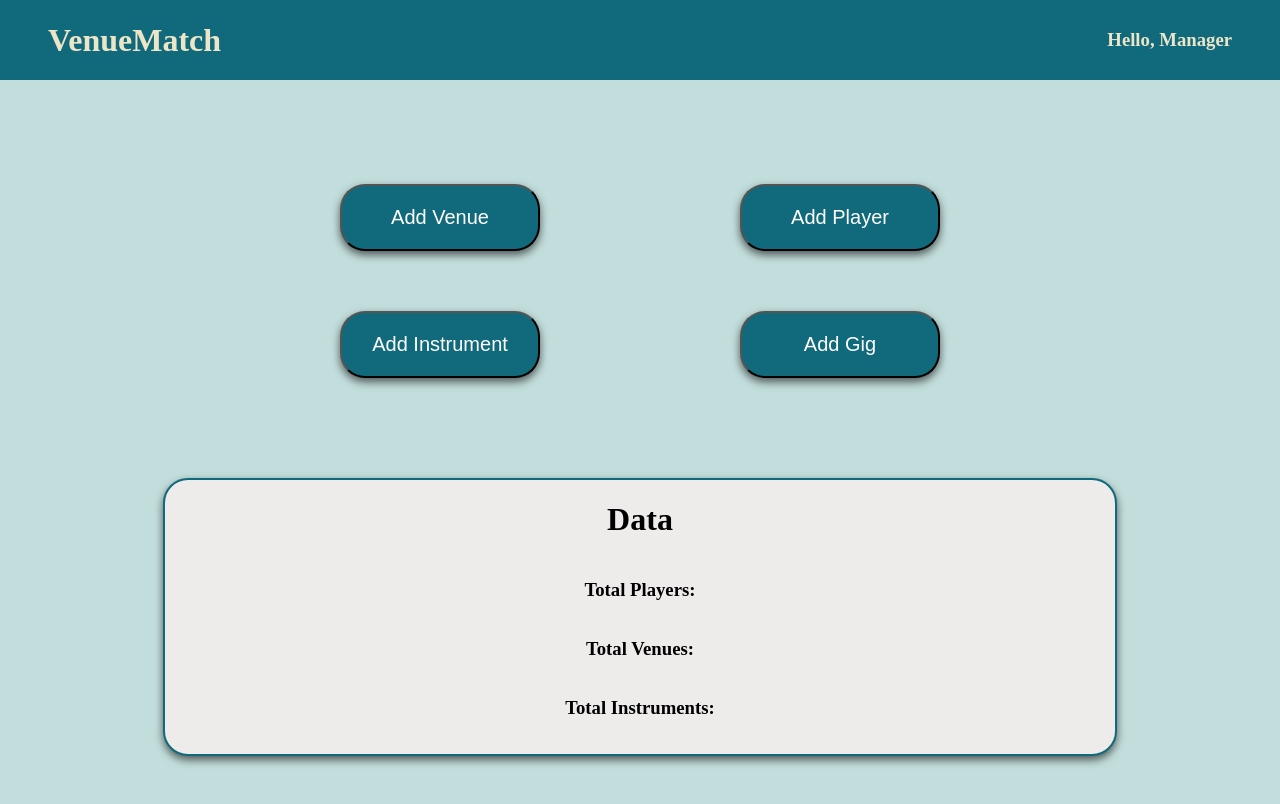
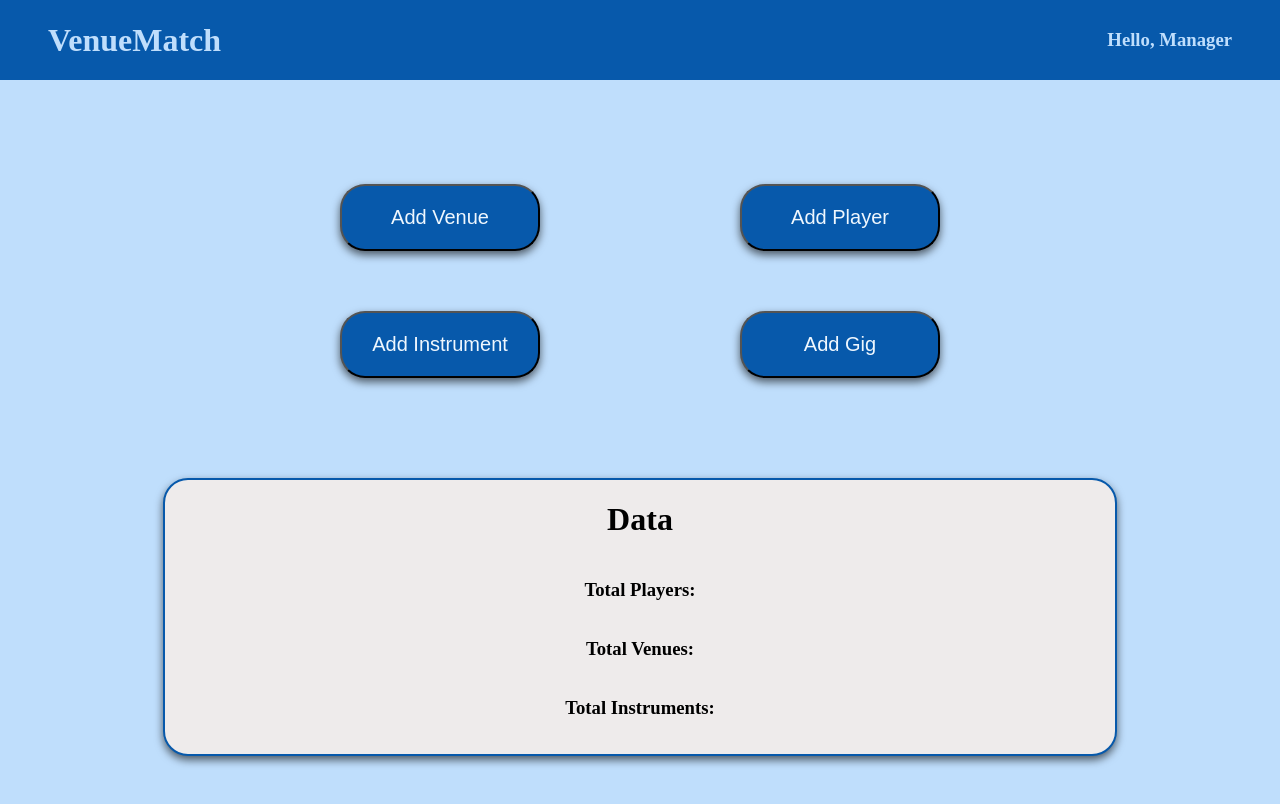
Before and after one commit to VenueMatchIO/VenueMatch, a React (Create React App) app in the folder client/: page / in a window 1280 px wide. Shown: the top 804 px of the page. Built offline with nearby package versions, Linux system fonts and the light colour scheme.

Commit message:
added SCSS and created some basic variables to use as primary and secondary colors

```diff
--- a/client/src/App.jsx
+++ b/client/src/App.jsx
@@ -3,7 +3,7 @@ import Navbar from './components/Navbar.jsx';
 import {Routes, Route} from 'react-router';
 import MainContainer from './components/MainContainer.jsx';
 
-import './styles.css';
+import './styles.scss';
 
 const App = () => {
   return (
--- a/client/src/styles.css
+++ b/client/src/styles.scss
@@ -4,12 +4,15 @@ Styling Variables
 =================
 */
 
-:root {
-  --accent: #ece5c7;
-  --darkAccent: #cdc2ae;
-  --main: #116a7b;
-  --mainAlt: #c2dedc;
-}
+// :root {
+
+// }
+
+$Primary: rgb(7, 89, 171);
+$Secondary: scale-color($Primary, $lightness: 60%);
+$Tertiary: scale-color($Primary, $lightness: 80%);
+$LightFont: scale-color($Primary, $lightness: 95%);
+$DarkFont: scale-color($Primary, $lightness: -50%);
 
 /*
 ============
@@ -19,12 +22,12 @@ Main Styles
 
 body {
   margin: 0;
-  background-color: var(--mainAlt);
+  background-color: $Tertiary;
 }
 
 .main {
   padding: 4em;
-  background-color: var(--mainAlt);
+  background-color: $Tertiary;
 }
 
 /*
@@ -35,7 +38,7 @@ Navbar Styles
 
 .navbar-container {
   display: flex;
-  background-color: var(--main);
+  background-color: $Primary;
   height: 5em;
   justify-content: space-between;
   align-items: center;
@@ -43,13 +46,13 @@ Navbar Styles
 }
 
 .navbar-title {
-  color: var(--accent);
+  color: $Tertiary;
   cursor: pointer;
   user-select: none;
 }
 
 .navbar-greeting {
-  color: var(--accent);
+  color: $Tertiary;
   user-select: none;
 }
 
@@ -88,14 +91,14 @@ Control Container Styles
   border-radius: 25px;
   cursor: pointer;
   font-size: 1.25em;
-  color: white;
-  background-color: var(--main);
+  color: $LightFont;
+  background-color: $Primary;
   box-shadow: 0 4px 8px rgba(0, 0, 0, 0.6);
   user-select: none;
 }
 
 .control-btn:hover {
-  color: var(--main);
+  color: $Primary;
   background-color: white;
 }
 
@@ -111,7 +114,7 @@ Information Display Styles
   align-items: center;
   align-self: center;
   border: 2px solid;
-  border-color: var(--main);
+  border-color: $Primary;
   border-radius: 25px;
   padding: 0 25em 1em 25em;
   margin: 5em 0 5em 0;
@@ -136,7 +139,7 @@ Data Container Styles
   font-size: 1.5em;
   width: 50vw;
   cursor: pointer;
-  background-color: var(--main);
+  background-color: $Primary;
   color: white;
   border: 2px solid white;
   border-radius: 25px;
@@ -148,8 +151,8 @@ Data Container Styles
 
 .data-button:hover {
   background-color: white;
-  color: var(--main);
-  border-color: var(--main);
+  color: $Primary;
+  border-color: $Primary;
 }
 
 .data-btn-label {
@@ -170,7 +173,7 @@ Modal Styles
   position: absolute;
   z-index: 100;
   background: white;
-  border: 1px solid var(--main);
+  border: 1px solid $Primary;
   border-radius: 25px;
 }
 
```
